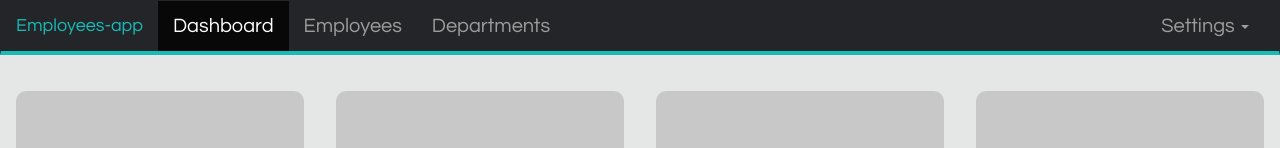
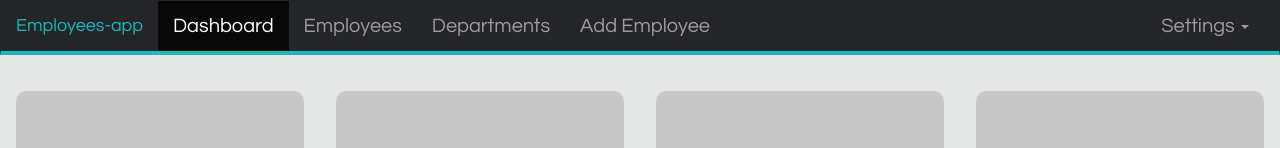
Before and after one commit to Povlsen/Clientside_H2, a React (Create React App) app in the folder h2-app/: page / in a window 1280 px wide. Shown: the top 148 px of the page. Built offline with nearby package versions, Linux system fonts and the light colour scheme.

Commit message:
Add employee navbar

```diff
--- a/h2-app/src/Components/navbar.js
+++ b/h2-app/src/Components/navbar.js
@@ -24,6 +24,7 @@ class Navbar extends Component {
              <li className={curPath === "/" ? "active" : ""}><Link to='/'>Dashboard</Link></li>
              <li className={curPath === "/employees" ? "active" : ""}><Link to='/employees'>Employees</Link></li>
              <li className={curPath === "/departments" ? "active" : ""}><Link to='/departments'>Departments</Link></li>
+             <li className={curPath === "/employees/0" ? "active" : ""}><Link to='/employees/0'>Add Employee</Link></li>
             </ul>
             <ul className="nav navbar-nav navbar-right">
             <li className="dropdown">
```
